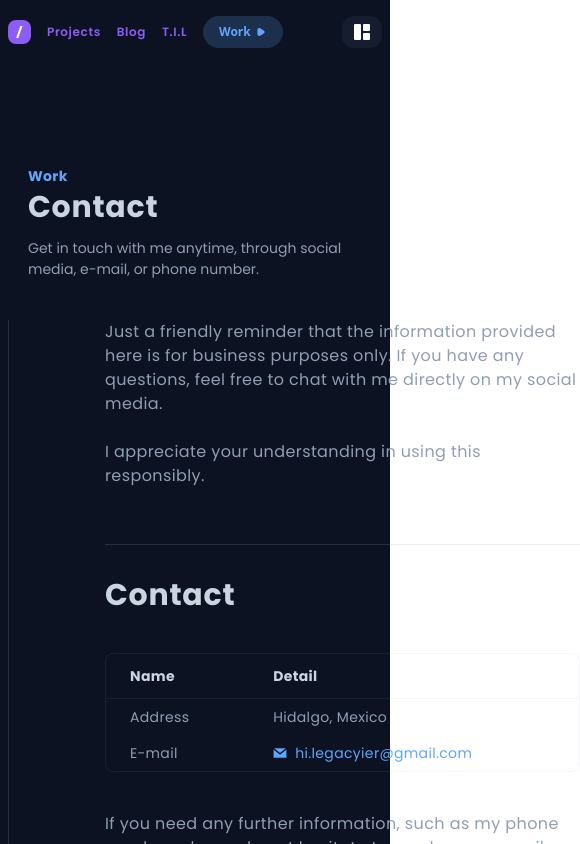
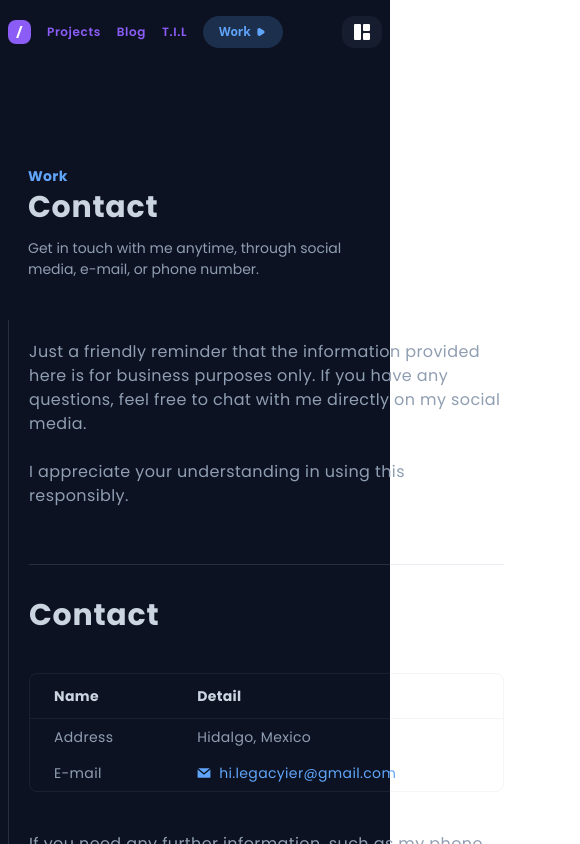
Before and after one commit to ImJars/Development-full-coding, a React (Vite) app: page /contact in a window 390 px wide. Shown: the top 844 px of the page, 580 px wide, since content can reach past the window. Built offline with nearby package versions, Linux system fonts and the light colour scheme.

Commit message:
Update contact.jsx

```diff
--- a/src/contact.jsx
+++ b/src/contact.jsx
@@ -194,13 +194,13 @@ function Contact() {
             <div className="content-wrapped mx-auto flex space-x-14">
               <div
                 ref={refScroll}
-                className="border-l pl-24 border-text-general border-opacity-20 pb-20"
+                className="border-l pl-5 sm:pl-24 border-text-general border-opacity-20 pb-20"
               >
                 <div
                   className="border-b pb-14 border-text-general border-opacity-20
                               text-text-general text-base space-y-6"
                 >
-                  <p className="text-text-general tracking-wide">
+                  <p className="mt-5 text-text-general tracking-wide w-full h-full">
                     Just a friendly reminder that the information provided here
                     is for business purposes only. If you have any questions,
                     feel free to chat with me directly on my social media.
```
